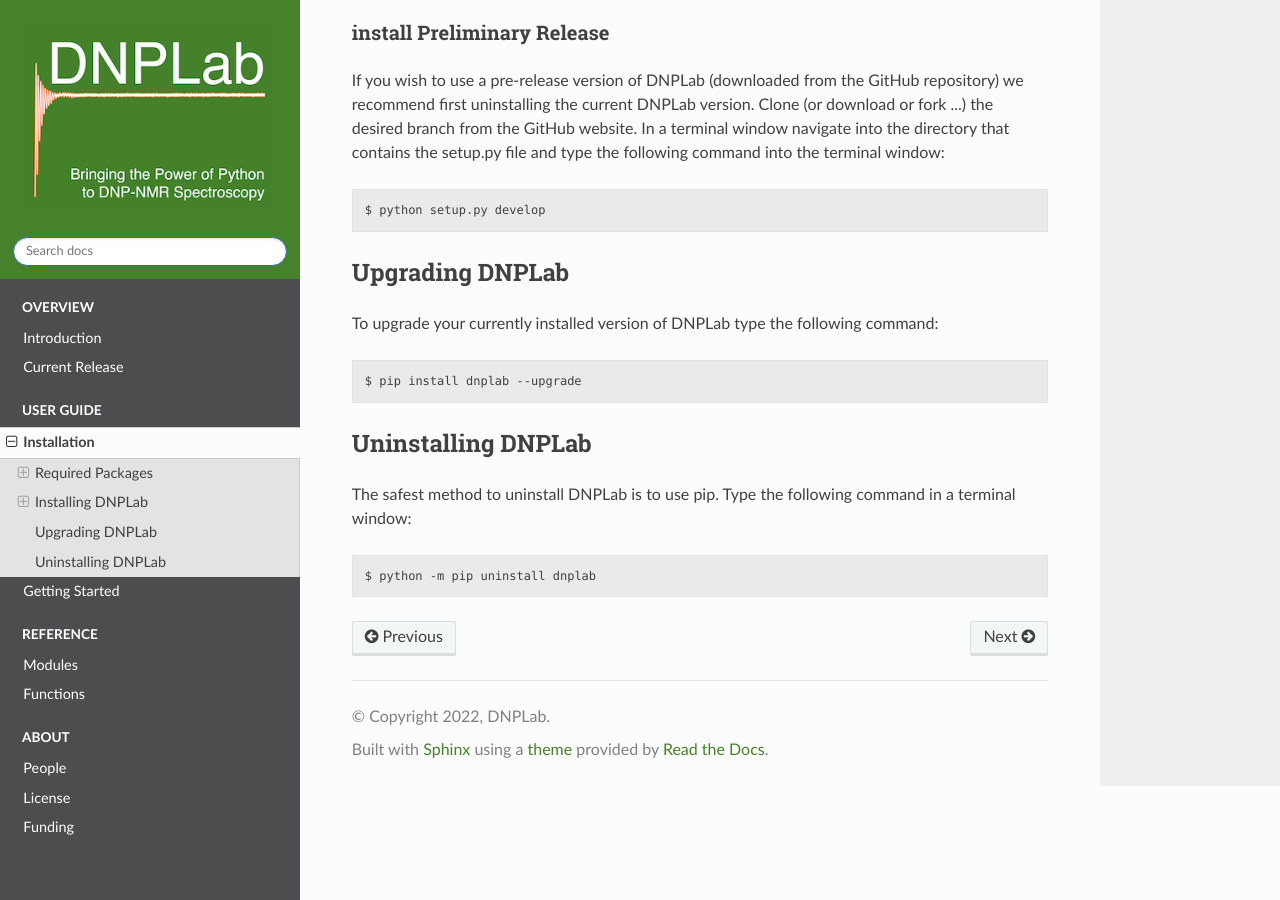
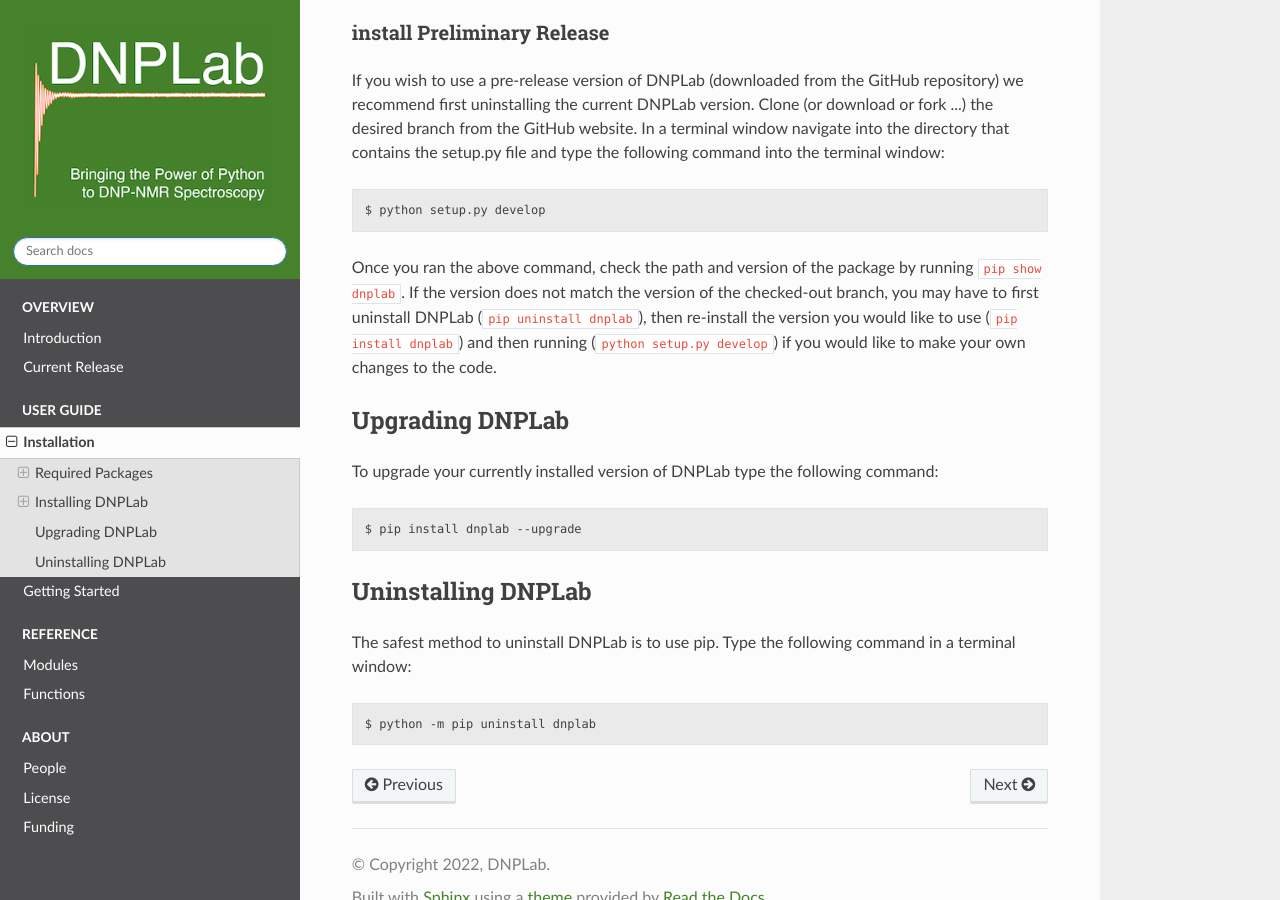
Before and after one commit to DNPLab/DNPLab, a Sphinx documentation site: the page built from docs/source/installation.rst, in a window 1280 px wide and 900 px high, scrolled down 1632 px. Built offline with Sphinx 7.4.7 and the Read the Docs theme 2.0.0, drawn with Linux system fonts in a browser that asks for light colours; pages that are not in the unit, such as notebooks, are missing from menus.

Commit message:
Updated installation instructions

```diff
--- a/docs/source/installation.rst
+++ b/docs/source/installation.rst
@@ -85,6 +85,8 @@
 
     $ python setup.py develop
 
+Once you ran the above command, check the path and version of the package by running :code:`pip show dnplab`. If the version does not match the version of the checked-out branch, you may have to first uninstall DNPLab (:code:`pip uninstall dnplab`), then re-install the version you would like to use (:code:`pip install dnplab`) and then running (:code:`python setup.py develop`) if you would like to make your own changes to the code.
+
 Upgrading DNPLab
 ================
 To upgrade your currently installed version of DNPLab type the following command:
```
